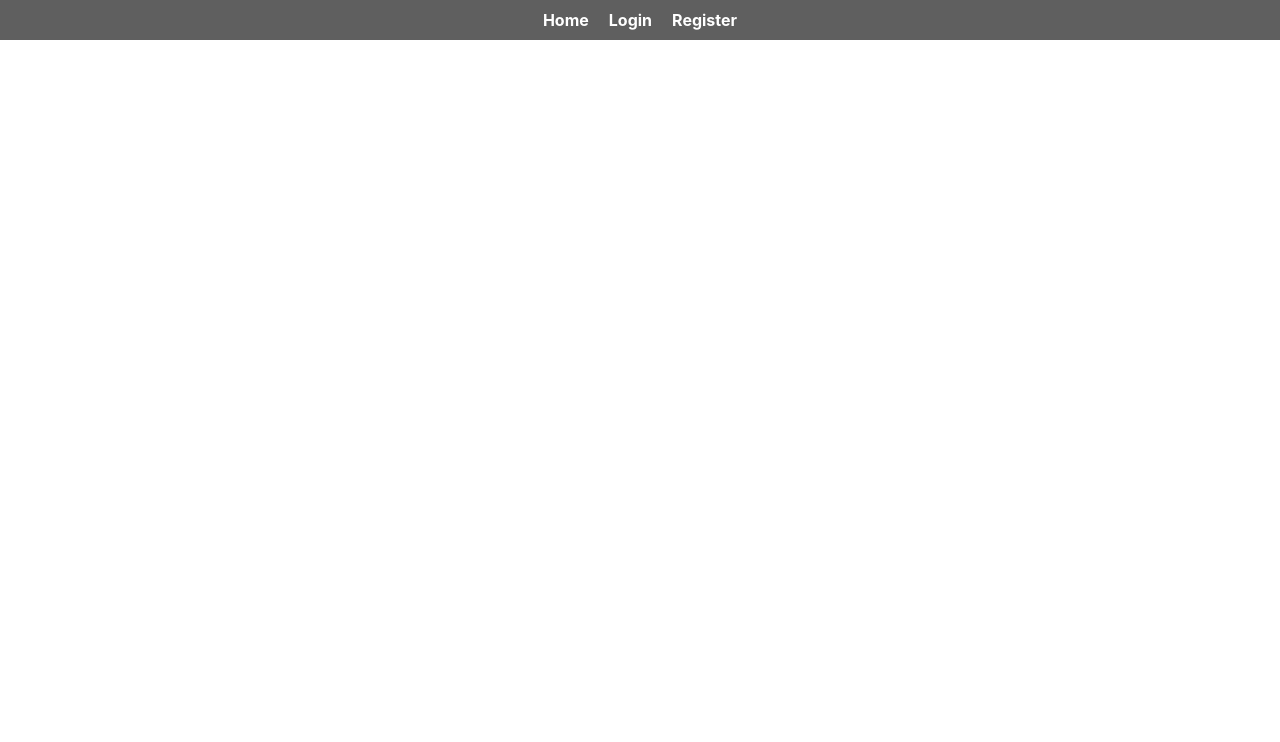
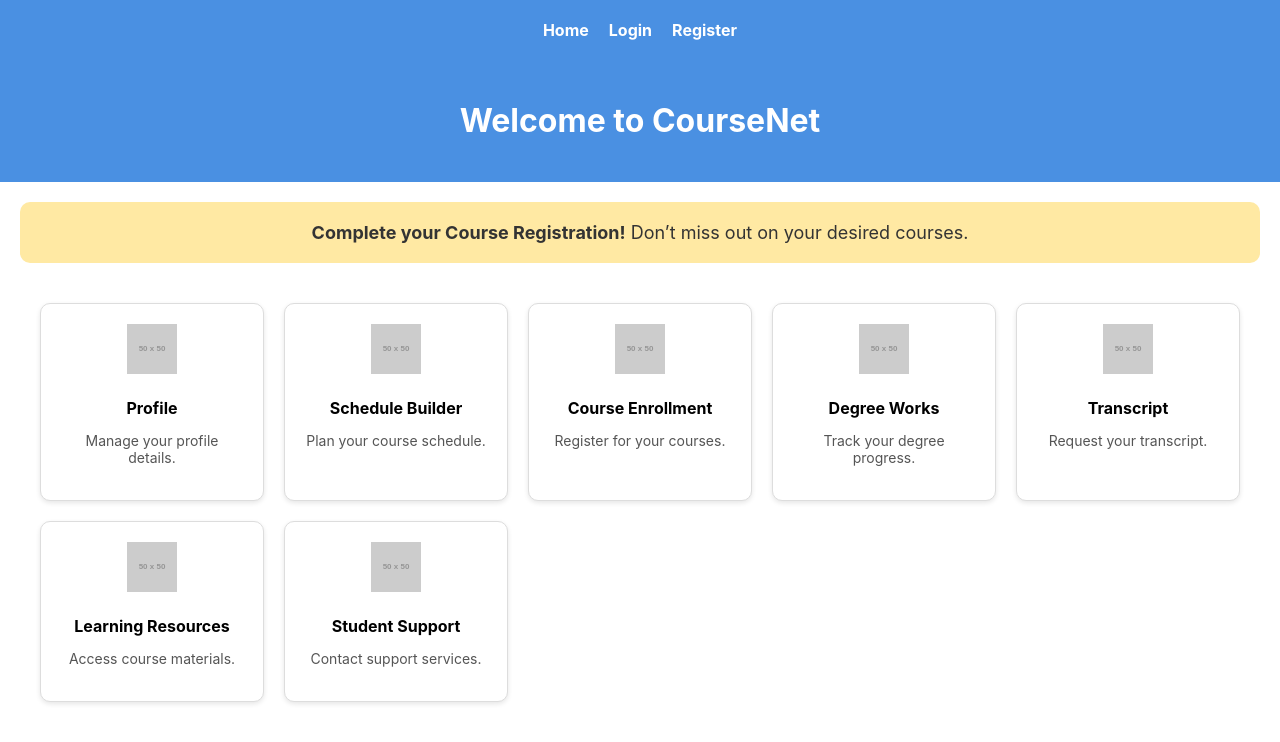
Before and after one commit to datasheng/csc336-teamproject-repo-five-guys, a React (Create React App) app in the folder course-registration/: page /home in a window 1280 px wide. Before the commit this address had no page. Shown: the top 742 px of the page. Built offline with nearby package versions, Linux system fonts and the light colour scheme.

Commit message:
Navigation page and updated routing

```diff
--- a/course-registration/src/App.js
+++ b/course-registration/src/App.js
@@ -8,6 +8,7 @@ import Login from "./Pages/Login/login";
 import Register from "./Pages/Register/register";
 import InstructorDashboard from "./Pages/InstructorDashboard/instructorDashboard";
 import CreateCourseSection from "./Pages/CreateCourseSection/createCourseSection";
+import LandingPage from './Pages/Navigation/navigation';
 
 
 // Take a look at how the components work here...
@@ -22,10 +23,24 @@ function App() {
         <Header />
         <Routes>
           <Route  path= "/" element={<Home />} />
+          <Route path = "/home" element={<LandingPage />} />
           <Route path = "/login" element={<Login />} />
           <Route path = "/register" element={<Register />} />
           <Route path = "/dashboard/instructor" element={<InstructorDashboard />} />
           <Route path = "/dashboard/create" element={<CreateCourseSection />} />
+
+
+        {/* 404 if we try to access an invalid path */}
+        <Route path="*" element=
+          {<div style={{
+            display: 'flex',
+            justifyContent: 'center',
+            alignItems: 'center',
+            height: '100vh',
+            textAlign: 'center',
+           }}>
+           <h1>404 - Page Not Found</h1>
+          </div>} />
         </Routes>
       </Router>
     </>
--- /dev/null
+++ b/course-registration/src/Pages/Navigation/navigation.css
@@ -0,0 +1,45 @@
+.header {
+  background-color: #4a90e2;
+  color: white;
+  text-align: center;
+  padding: 20px;
+}
+.grid-container {
+  display: grid;
+  grid-template-columns: repeat(auto-fit, minmax(200px, 1fr));
+  gap: 20px;
+  padding: 20px;
+  max-width: 1200px;
+  margin: 0 auto;
+}
+.grid-item {
+  background-color: white;
+  border: 1px solid #ddd;
+  border-radius: 10px;
+  box-shadow: 0 2px 5px rgba(0, 0, 0, 0.1);
+  padding: 20px;
+  text-align: center;
+}
+.grid-item img {
+  width: 50px;
+  height: 50px;
+  margin-bottom: 10px;
+}
+.grid-item h3 {
+  font-size: 16px;
+  margin: 10px 0;
+}
+.grid-item p {
+  font-size: 14px;
+  color: #555;
+}
+.cta-banner {
+  margin: 20px auto;
+  max-width: 1200px;
+  text-align: center;
+  padding: 20px;
+  background-color: #ffe9a3;
+  border-radius: 10px;
+  font-size: 18px;
+  color: #333;
+}
--- /dev/null
+++ b/course-registration/src/Pages/Navigation/navigation.js
@@ -0,0 +1,59 @@
+// Once we login successfully we go to this main page
+
+import { Link } from "react-router-dom";
+import { useState } from "react";
+import "./navigation.css";
+
+const LandingPage = () => {
+    return (
+        <>
+            <div class="header">
+                <h1>Welcome to CourseNet</h1>
+            </div>
+
+            <div class="cta-banner">
+                <strong>Complete your Course Registration!</strong> Don’t miss out on your desired courses.
+            </div>
+
+            <div class="grid-container">
+                <div class="grid-item">
+                    <img src="https://via.placeholder.com/50" alt="Profile"></img>
+                    <h3>Profile</h3>
+                    <p>Manage your profile details.</p>
+                </div>
+                <div class="grid-item">
+                    <img src="https://via.placeholder.com/50" alt="Schedule"></img>
+                    <h3>Schedule Builder</h3>
+                    <p>Plan your course schedule.</p>
+                </div>
+                <div class="grid-item">
+                    <img src="https://via.placeholder.com/50" alt="Enrollment"></img>
+                    <h3>Course Enrollment</h3>
+                    <p>Register for your courses.</p>
+                </div>
+                <div class="grid-item">
+                    <img src="https://via.placeholder.com/50" alt="Degree Works"></img>
+                    <h3>Degree Works</h3>
+                    <p>Track your degree progress.</p>
+                </div>
+                <div class="grid-item">
+                    <img src="https://via.placeholder.com/50" alt="Transcript"></img>
+                    <h3>Transcript</h3>
+                    <p>Request your transcript.</p>
+                </div>
+                <div class="grid-item">
+                    <img src="https://via.placeholder.com/50" alt="Blackboard"></img>
+                    <h3>Learning Resources</h3>
+                    <p>Access course materials.</p>
+                </div>
+                <div class="grid-item">
+                    <img src="https://via.placeholder.com/50" alt="Support"></img>
+                    <h3>Student Support</h3>
+                    <p>Contact support services.</p>
+                </div>
+            </div>
+        </>
+    );
+}
+
+export default LandingPage;
```
